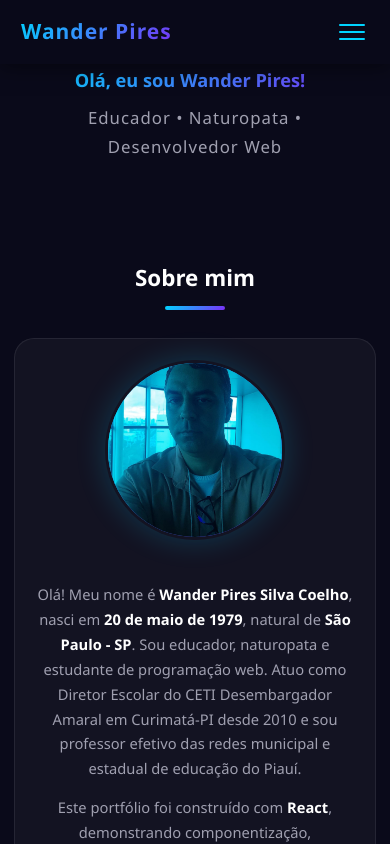
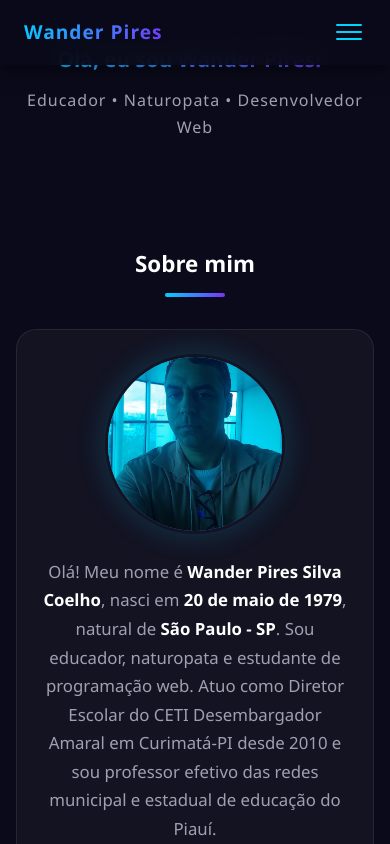
Before and after one commit to WanderPiresAcademico/wanderpsc-portfolioat2-wander-pires, a React (Vite) app: page / in a window 390 px wide. Shown: the top 844 px of the page. Built offline with nearby package versions, Linux system fonts and the light colour scheme.

Commit message:
Melhorar responsividade mobile em todos componentes

```diff
--- a/src/components/Contato.css
+++ b/src/components/Contato.css
@@ -126,6 +126,8 @@
   }
   .codigos-modal__arq { width: auto; padding: 0.3rem 0.6rem; font-size: 0.7rem; }
   .codigos-modal__arq--ativo { border-left: none; border-bottom: 2px solid var(--cor-primaria); }
+  .codigos-modal__sidebar { overflow-y: auto; }
+  .contato__lista { flex-direction: column; align-items: center; }
 }
 
 @media (max-width: 600px) {
--- a/src/components/Header.css
+++ b/src/components/Header.css
@@ -34,6 +34,10 @@
 .header__tab-btn.aba-ativa { color: #fff; }
 .header__tab-btn.aba-ativa::after { width: 100%; }
 
+@media (max-width: 480px) {
+  .header__logo { font-size: 1.2rem; }
+}
+
 .header__menu-btn {
   display: none; flex-direction: column; gap: 5px;
   background: none; border: none; cursor: pointer; padding: 4px;
--- a/src/components/Hero.css
+++ b/src/components/Hero.css
@@ -37,3 +37,9 @@
   from { opacity: 0; transform: translateY(40px); }
   to { opacity: 1; transform: translateY(0); }
 }
+
+@media (max-width: 600px) {
+  .hero { padding: 3rem 1rem 0.5rem; }
+  .hero__saudacao { letter-spacing: 2px; font-size: 0.9rem; }
+  .hero__subtitulo { font-size: 1rem; }
+}
--- a/src/components/Modal.css
+++ b/src/components/Modal.css
@@ -33,6 +33,11 @@
   transition: color 0.2s;
 }
 .modal__fechar:hover { color: var(--cor-acentuada); }
+
+@media (max-width: 480px) {
+  .modal { padding: 1.5rem 1rem; border-radius: 14px; }
+  .modal__titulo { font-size: 1.1rem; }
+}
 .modal__titulo {
   font-size: 1.3rem;
   margin-bottom: 1.5rem;
--- a/src/components/SobreMim.css
+++ b/src/components/SobreMim.css
@@ -66,6 +66,6 @@
 .btn-add-inline:hover { border-color: var(--cor-primaria); color: var(--cor-primaria); }
 
 @media (max-width: 600px) {
-  .sobre__conteudo { padding: 1.5rem; }
+  .sobre__conteudo { padding: 1.5rem; gap: 1.5rem; }
   .sobre__foto { width: 180px; height: 180px; }
 }
--- a/src/index.css
+++ b/src/index.css
@@ -62,5 +62,9 @@ main > * {
 }
 
 @media (max-width: 480px) {
-  html { font-size: 14px; }
+  .secao__titulo { font-size: 1.4rem; }
+  main { padding-top: 3.5rem; }
 }
+
+/* Impedir auto-zoom iOS em inputs */
+input, textarea, select { font-size: 16px !important; }
```
